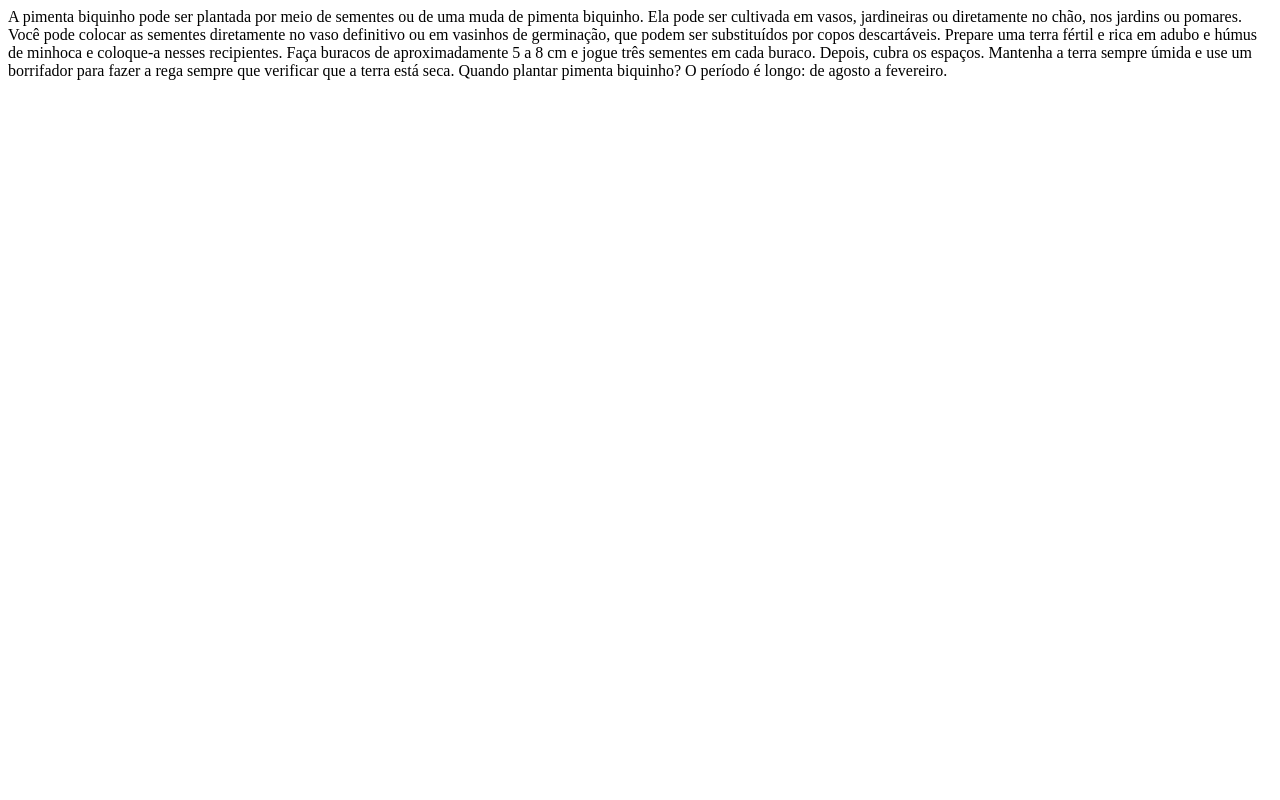
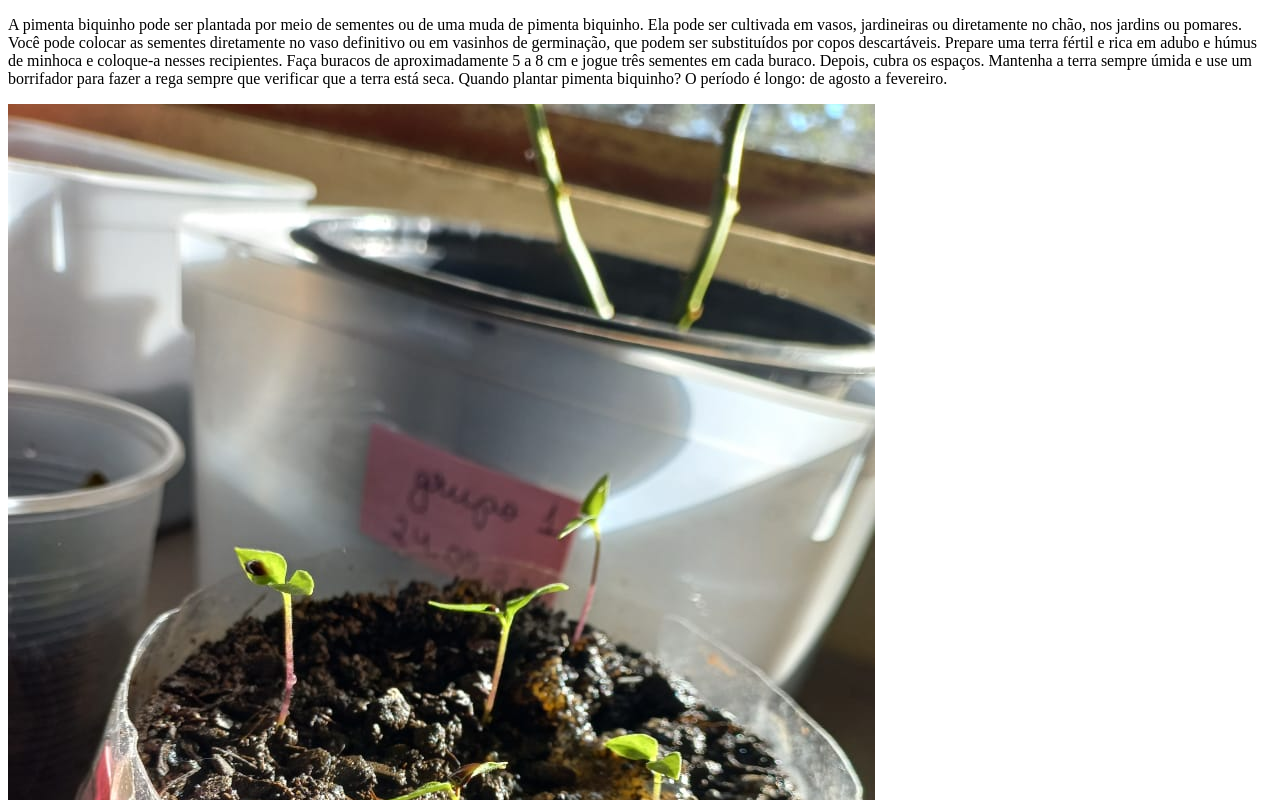
Before and after one commit to monalind4/site_2D-, a plain HTML site: page index2.html in a window 1280 px wide. Shown: the top 800 px of the page. Drawn offline with Linux system fonts and the light colour scheme.

Commit message:
asdasdsad

```diff
--- a/index2.html
+++ b/index2.html
@@ -6,14 +6,17 @@
     <title>Document</title>
 </head>
 <body>
-    A pimenta biquinho pode ser plantada por meio de sementes ou de uma muda de pimenta biquinho.
-    Ela pode ser cultivada em vasos, jardineiras ou diretamente no chão, nos jardins ou pomares.
-     Você pode colocar as sementes diretamente no vaso definitivo ou em vasinhos de germinação, que podem ser substituídos por copos descartáveis.
+    <p class="texto2"> A pimenta biquinho pode ser plantada por meio de sementes ou de uma muda de pimenta biquinho.
+        Ela pode ser cultivada em vasos, jardineiras ou diretamente no chão, nos jardins ou pomares.
+        Você pode colocar as sementes diretamente no vaso definitivo ou em vasinhos de germinação, que podem ser substituídos por copos descartáveis.
 
-    Prepare uma terra fértil e rica em adubo e húmus de minhoca e coloque-a nesses recipientes.
-    Faça buracos de aproximadamente 5 a 8 cm e jogue três sementes em cada buraco.
-    Depois, cubra os espaços. Mantenha a terra sempre úmida e use um borrifador para fazer a rega sempre que verificar que a terra está seca.
-    Quando plantar pimenta biquinho? O período é longo: de agosto a fevereiro.
+        Prepare uma terra fértil e rica em adubo e húmus de minhoca e coloque-a nesses recipientes.
+        Faça buracos de aproximadamente 5 a 8 cm e jogue três sementes em cada buraco.
+        Depois, cubra os espaços. Mantenha a terra sempre úmida e use um borrifador para fazer a rega sempre que verificar que a terra está seca.
+        Quando plantar pimenta biquinho? O período é longo: de agosto a fevereiro.</p>
+
+    <img src="brotos da pimenta.jpeg" alt="brotos da pimenta.jpeg">
+    <a href="index.html"><button>Pagina 1</button></a>
 
 </body>
 </html>
```
Also changed, not shown: style.css (line endings or trailing spaces).
